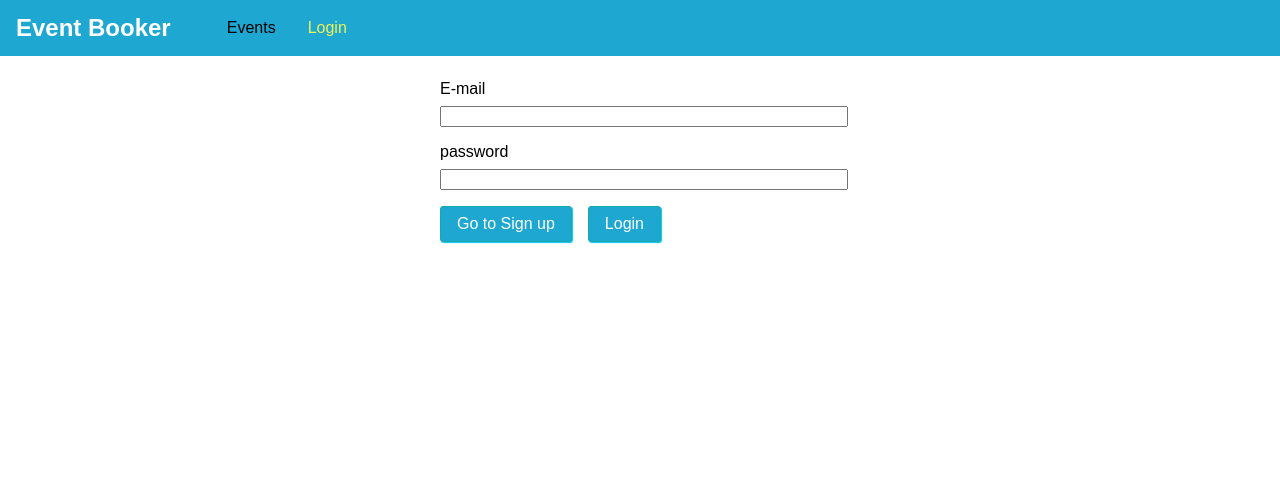
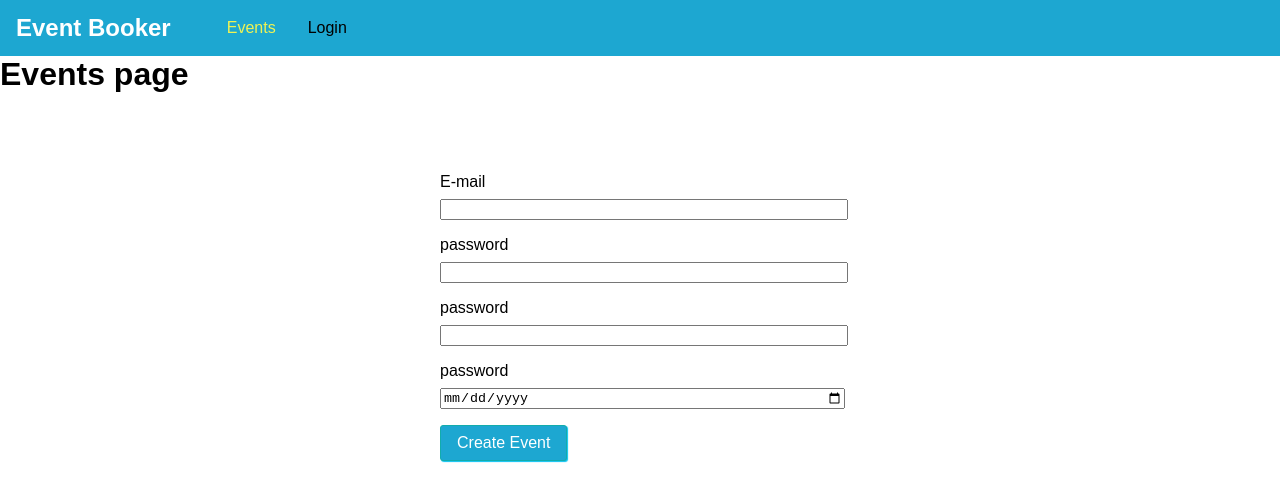
Before and after one commit to EP-coode/nauka-graphql, a React (Create React App) app in the folder frontend/: page /events in a window 1280 px wide. Before the commit this address led to /auth. Shown: the top 502 px of the page. Built offline with nearby package versions, Linux system fonts and the light colour scheme.

Commit message:
add modal, events form, repair router

```diff
--- a/frontend/src/App.css
+++ b/frontend/src/App.css
@@ -1,3 +1,42 @@
 main{
     margin-top: 3.5rem;
 }
+
+.btn{
+    background-color:  var(--bg-primary);
+    font: inherit;
+    border: 1px solid rgb(18, 172, 172);
+    border-radius: 3px;
+    padding: 0.5rem 1rem;
+    margin-right: 1rem;
+    box-shadow: 1px 1px 1px rgb(8, 194, 241);
+    color: white;
+    cursor: pointer;
+}
+
+.btn:hover,
+.btn:active{
+    background-color: rgb(1, 116, 116);
+}
+
+.form{
+    width: 25rem;
+    max-width: 80%;
+    margin: 5rem auto;
+}
+
+.form__control label,
+.form__control input
+{
+    width: 100%;
+    display: block;
+}
+
+.form__control label
+{
+    margin: 0.5rem 0;
+}
+
+.form__control{
+    margin: 1rem 0;
+}
--- a/frontend/src/App.js
+++ b/frontend/src/App.js
@@ -3,7 +3,7 @@ import { BrowserRouter, Route, Redirect, Switch } from 'react-router-dom'
 
 import AuthPage from './pages/Auth'
 import BookingPage from './pages/Booking'
-import EventsPAge from './pages/Events'
+import EventsPage from './pages/Events'
 import MainNavigation from './components/Navigation/MainNavigation';
 import { AuthContext } from './context/auth-context'
 
@@ -18,21 +18,12 @@ function App() {
         <MainNavigation />
         <main>
           <Switch>
-            {
-              authContext.token ?
-                <React.Fragment>
-                  <Redirect from="/" to="/events" exact/>
-                  <Redirect from="/auth" to="/events" exact/>
-                  <Route path="/bookings" component={BookingPage}/>
-                </React.Fragment>
-                :
-                <React.Fragment>
-                  <Redirect from="/" to="/auth" exact/>
-                  <Redirect from="/bookings" to="/auth" exact/>
-                  <Route path="/auth" component={AuthPage}/>
-                  <Route path="/events" component={EventsPAge}/>
-                </React.Fragment>
-            }
+            {authContext.token && <Redirect from="/" to="/events" exact /> }
+            {authContext.token && <Redirect from="/auth" to="/events" exact /> }
+            {!authContext.token && <Route path="/auth" component={AuthPage} /> }
+            <Route path="/events" component={EventsPage} />
+            {authContext.token && <Route path="/bookings" component={BookingPage}/>}
+            {!authContext.token && <Redirect to="/auth" exact />}
           </Switch>
         </main>
       </React.Fragment>
--- a/frontend/src/context/auth-context.js
+++ b/frontend/src/context/auth-context.js
@@ -13,7 +13,6 @@ function AuthProvider({ children }) {
     const [tokenExp, setTokenExp] = useState(null)
 
     const login = (token, userId, tokenExpiration) => {
-        debugger
         setToken(token)
         setUserId(userId)
         setTokenExp(tokenExpiration)
--- a/frontend/src/pages/Auth.js
+++ b/frontend/src/pages/Auth.js
@@ -74,20 +74,20 @@ function AuthPage() {
     }
 
     return (
-        <form className="auth-form">
-            <div className="auth-form__control">
+        <form className="form">
+            <div className="form__control">
                 <label htmlFor="email">E-mail</label>
                 <input type="email" id="email" ref={inputEmail}></input>
             </div>
-            <div className="auth-form__control">
+            <div className="form__control">
                 <label htmlFor="password">password</label>
                 <input type="password" id="password" ref={inputPasswd}></input>
             </div>
-            <div className="auth-form__actions">
-                <button type="button" onClick={handleSwitchMode}>
+            <div className="form__actions">
+                <button className="btn" type="button" onClick={handleSwitchMode}>
                     Go to {!loginMode ? "Login" : "Sign up"}
                 </button>
-                <button type="button" onClick={submitHandler}>
+                <button className="btn" type="button" onClick={submitHandler}>
                     {loginMode ? "Login" : "Sign up"}
                 </button>
             </div>
--- a/frontend/src/pages/Events.js
+++ b/frontend/src/pages/Events.js
@@ -1,11 +1,44 @@
-import React from 'react';
+import React, { useRef } from 'react';
 
-function EventsPage(){
-    return(
+function EventsPage() {
+    const inputTitle = useRef(null)
+    const inputDesc = useRef(null)
+    const inputPrice = useRef(null)
+    const inputDate = useRef(null)
+
+    const handleFormSubit = e => {
+        e.preventDefault()
+    }
+
+    return (
         <div className="events">
             <h1>
                 Events page
             </h1>
+            <form className="form">
+                <div className="form__control">
+                    <label htmlFor="title">E-mail</label>
+                    <input type="text" id="title" ref={inputTitle}></input>
+                </div>
+                <div className="form__control">
+                    <label htmlFor="description">password</label>
+                    <input type="text" id="description" ref={inputDesc}></input>
+                </div>
+                <div className="form__control">
+                    <label htmlFor="price">password</label>
+                    <input type="number" id="price" ref={inputPrice}></input>
+                </div>
+                <div className="form__control">
+                    <label htmlFor="date">password</label>
+                    <input type="date" id="date" ref={inputDate}></input>
+                </div>
+                <div className="form__control">
+                    <button className="btn" type="button" onClick={handleFormSubit}>
+                        Create Event
+                    </button>
+                </div>
+            </form>
+
         </div>
     )
 }
```
Also changed, not shown: frontend/src/components/Modal/Modal.js (added, +18 -0 lines), frontend/src/components/Modal/Modal.css (added).
